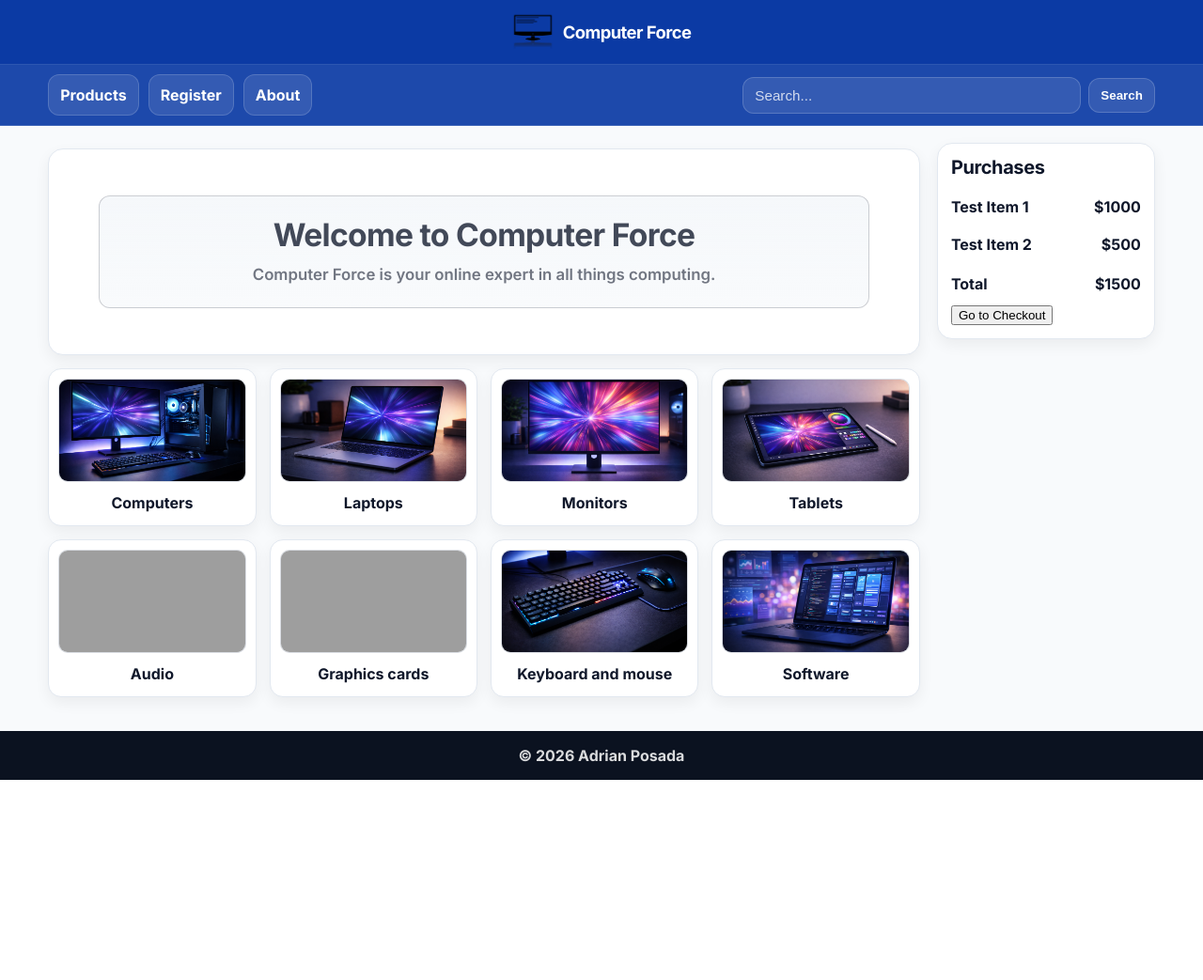
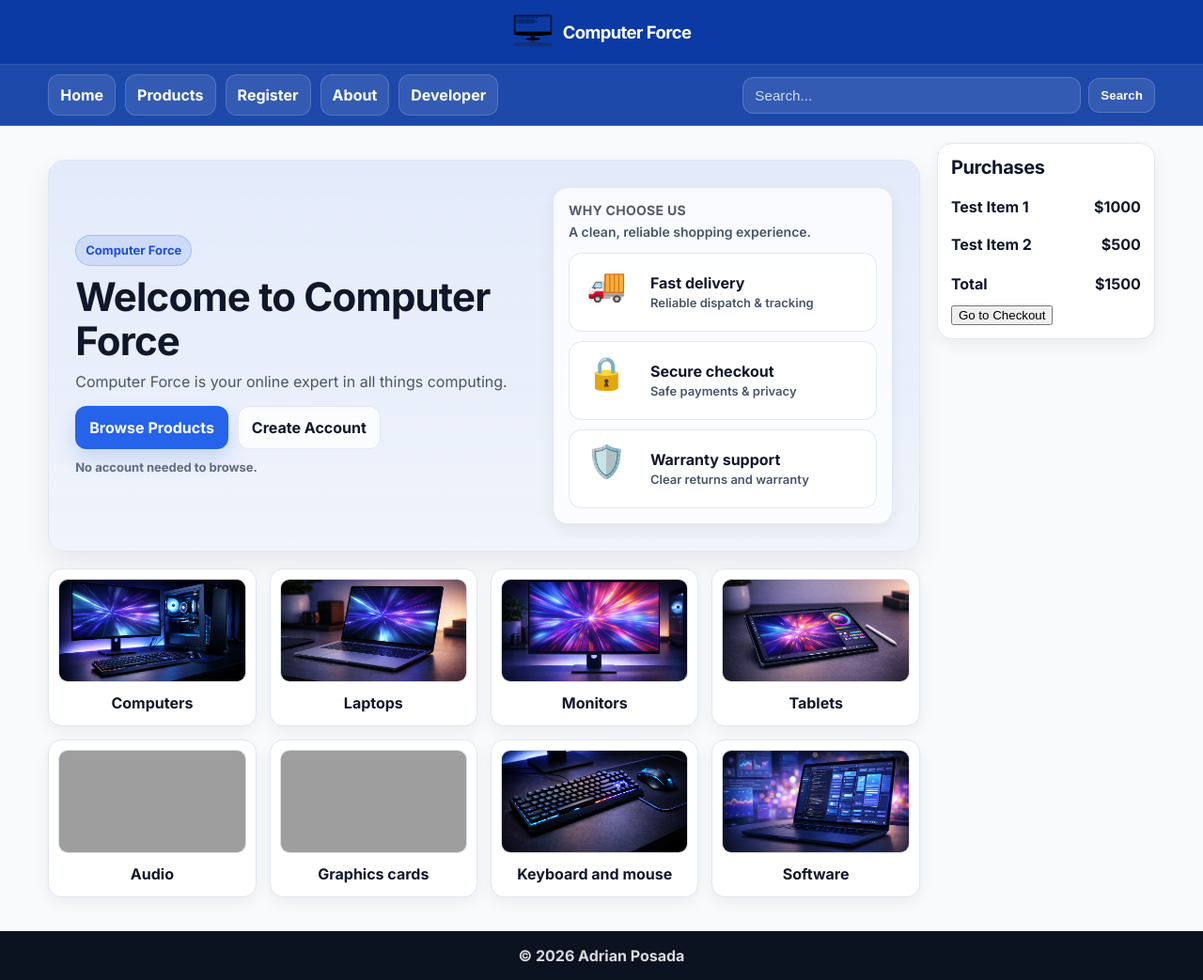
Before and after one commit to apg10/computer_force, a Django app: page / in a window 1280 px wide. Shown: the whole page at 94% size. Before the commit the page ends 830 px from the top, so only its background shows below. Run offline with Django 5.2, Linux system fonts and the light colour scheme; grey boxes are pictures that could not be loaded.

Commit message:
finalizando el sitio web, para entrega

```diff
--- a/core/templates/core/home.html
+++ b/core/templates/core/home.html
@@ -8,14 +8,57 @@
 <div class="home-page">
 
   <!-- Hero wireframe box -->
-  <section class="home-hero" aria-label="Hero">
-    <div class="home-hero__inner">
-      <h1 class="home-hero__title">Welcome to Computer Force</h1>
-      <p class="home-hero__subtitle">
+   <section class="hero" aria-label="Welcome">
+  <div class="hero-inner">
+    <div class="hero-left">
+      <p class="hero-badge">Computer Force</p>
+      <h1 class="hero-title">Welcome to Computer Force</h1>
+      <p class="hero-subtitle">
         Computer Force is your online expert in all things computing.
       </p>
+
+      <div class="hero-actions">
+        <a class="btn btn-primary" href="{% url 'core:products' %}">Browse Products</a>
+        <a class="btn btn-outline" href="{% url 'accounts:register' %}">Create Account</a>
+      </div>
+
+      <p class="hero-note">No account needed to browse.</p>
     </div>
-  </section>
+
+    <div class="hero-right" aria-label="Highlights">
+      <div class="hero-panel">
+        <h3 class="hero-panel-title">Why choose us</h3>
+        <p class="hero-panel-subtitle">A clean, reliable shopping experience.</p>
+
+        <ul class="hero-features" aria-label="Key benefits">
+          <li class="hero-feature">
+            <span class="hero-icon" aria-hidden="true">🚚</span>
+            <div>
+              <strong>Fast delivery</strong>
+              <span>Reliable dispatch & tracking</span>
+            </div>
+          </li>
+
+          <li class="hero-feature">
+            <span class="hero-icon" aria-hidden="true">🔒</span>
+            <div>
+              <strong>Secure checkout</strong>
+              <span>Safe payments & privacy</span>
+            </div>
+          </li>
+
+          <li class="hero-feature">
+            <span class="hero-icon" aria-hidden="true">🛡️</span>
+            <div>
+              <strong>Warranty support</strong>
+              <span>Clear returns and warranty</span>
+            </div>
+          </li>
+        </ul>
+      </div>
+    </div>
+  </div>
+</section>
 
   <!-- 8 categories (wireframe grid 4x2 desktop, 2 cols mobile) -->
   <section aria-label="Main product categories">
--- a/core/urls.py
+++ b/core/urls.py
@@ -5,4 +5,5 @@ urlpatterns = [
     path("", views.home, name="home"),
     path("products/", views.products, name="products"),
     path("about/", views.about, name="about"),
+    path("developer/", views.developer_profile, name="developer"),
 ]
--- a/core/views.py
+++ b/core/views.py
@@ -39,3 +39,6 @@ def products(request):
 
 def about(request):
     return render(request, "core/about.html")
+
+def developer_profile(request):
+    return render(request, "core/developer.html")
--- a/static/css/styles.css
+++ b/static/css/styles.css
@@ -36,26 +36,23 @@ body{
   line-height:1.5;
   color:var(--text);
   background:var(--bg);
-}
-img{ max-width:100%; display:block; }
-a{ text-decoration:none; color:inherit; }
-ul{ margin:0; padding:0; }
-.container{ width:min(92%, 1180px); margin:0 auto; }
-
-html, body{ height:100%; }
-
-body{
   min-height:100vh;
   display:flex;
   flex-direction:column;
 }
+
+img{ max-width:100%; display:block; }
+a{ text-decoration:none; color:inherit; }
+ul{ margin:0; padding:0; }
+
+.container{ width:min(92%, 1180px); margin:0 auto; }
+
 .page-shell{
   flex:1;
-}
-.site-footer{
-  margin-top:auto;
+  padding:18px 0 26px;
 }
 
+.site-footer{ margin-top:auto; }
 
 /* ---------- Accessibility ---------- */
 .skip-link{
@@ -98,11 +95,32 @@ p{ margin:0 0 12px 0; color:var(--muted); }
   font-weight:800;
   border:1px solid transparent;
   cursor:pointer;
+  transition:transform .12s ease, background .12s ease, box-shadow .12s ease, border-color .12s ease;
+  user-select:none;
+}
+
+.btn:hover{
+  transform:translateY(-1px);
+  box-shadow:var(--shadow-sm);
+}
+
+.btn-primary{
   background:var(--brand);
   color:#fff;
-  transition:transform .12s ease, background .12s ease, box-shadow .12s ease;
+  box-shadow:0 10px 22px rgba(37,99,235,.20);
 }
-.btn:hover{ background:var(--brand-dark); transform:translateY(-1px); box-shadow:var(--shadow-sm); }
+.btn-primary:hover{ background:var(--brand-dark); }
+
+.btn-outline{
+  background:rgba(255,255,255,.78);
+  color:var(--text);
+  border-color:var(--border);
+}
+.btn-outline:hover{
+  background:var(--surface);
+  border-color:rgba(2,6,23,.16);
+}
+
 .btn-checkout{ width:100%; margin-top:12px; }
 
 /* =========================
@@ -303,64 +326,150 @@ p{ margin:0 0 12px 0; color:var(--muted); }
 .purchase-total td{ padding-top:10px; font-weight:900; }
 
 /* =========================
-   HOME (wireframe)
-   Needs markup:
-   .home-page .home-hero .home-hero__inner .home-hero__title
-   .home-page .category-grid .category-tile ...
+   HOME (Hero + categories)
 ========================= */
-.home-page .home-hero{
-  margin:6px 0 14px;
-  background:var(--surface);
-  border:1px solid var(--border);
-  border-radius:var(--radius);
-  box-shadow:var(--shadow-sm);
-  min-height:220px;
-  display:flex;
-  align-items:center;
-  justify-content:center;
-  padding:22px;
+.home-page .hero{
+  background: linear-gradient(180deg, rgba(37,99,235,.10), rgba(37,99,235,.04));
+  border: 1px solid var(--border);
+  border-radius: 18px;
+  box-shadow: var(--shadow);
+  padding: 28px;
+  margin: 18px 0 18px;
 }
 
-.home-page .home-hero__inner{
-  width:100%;
-  max-width:820px;
-  border:1px solid rgba(2,6,23,.18);
-  border-radius:12px;
-  background:linear-gradient(to bottom, rgba(241,245,249,.7), rgba(248,250,252,.9));
-  padding:22px 18px;
-
-  /* THIS is the fix */
-  display:flex;
-  flex-direction:column;
-  align-items:center;
-  justify-content:center;
-  gap:10px;
-  text-align:center;
+.home-page .hero-inner{
+  display: grid;
+  grid-template-columns: 1.15fr .85fr;
+  gap: 18px;
+  align-items: center;
 }
 
-.home-page .home-hero__title{
-  margin:0;
-  font-size:2.1rem;
-  font-weight:900;
-  letter-spacing:-0.02em;
-  color:rgba(15,23,42,.78);
+.home-page .hero-badge{
+  display: inline-block;
+  padding: 6px 10px;
+  border-radius: 999px;
+  background: rgba(37,99,235,.12);
+  border: 1px solid rgba(37,99,235,.25);
+  color: var(--brand-dark);
+  font-weight: 800;
+  font-size: 13px;
+  margin: 0 0 10px;
 }
 
-.home-page .home-hero__subtitle{
-  margin:0;
-  max-width:54ch;
-  font-size:1.05rem;
-  font-weight:600;
-  color:rgba(15,23,42,.58);
+.home-page .hero-title{
+  margin: 0 0 8px;
+  font-size: 42px;
+  line-height: 1.1;
+  letter-spacing: -0.02em;
 }
 
-/* 2 cols mobile, 4 cols desktop (wireframe) */
+.home-page .hero-subtitle{
+  margin: 0 0 14px;
+  color: var(--muted);
+  font-size: 16px;
+  max-width: 58ch;
+}
+
+.home-page .hero-actions{
+  display: flex;
+  gap: 10px;
+  flex-wrap: wrap;
+  margin: 0 0 10px;
+}
+
+.home-page .hero-note{
+  margin: 0;
+  color: rgba(71,85,105,.85);
+  font-size: 13px;
+  font-weight: 700;
+}
+
+/* Right panel: single premium card */
+.home-page .hero-right{ display:block; }
+
+.home-page .hero-panel{
+  background: rgba(255,255,255,.78);
+  border: 1px solid var(--border);
+  border-radius: 16px;
+  padding: 16px;
+  box-shadow: var(--shadow-sm);
+}
+
+.home-page .hero-panel-title{
+  margin: 0 0 4px;
+  font-size: 14px;
+  letter-spacing: .02em;
+  text-transform: uppercase;
+  color: rgba(15,23,42,.70);
+}
+
+.home-page .hero-panel-subtitle{
+  margin: 0 0 12px;
+  color: var(--muted);
+  font-weight: 600;
+  font-size: 14px;
+}
+
+.home-page .hero-features{
+  list-style: none;
+  display: grid;
+  gap: 10px;
+  margin: 0;
+  padding: 0;
+}
+
+.home-page .hero-feature{
+  display: grid;
+  grid-template-columns: 34px 1fr;
+  gap: 10px;
+  align-items: start;
+  padding: 10px 12px;
+  border-radius: 14px;
+  border: 1px solid rgba(226,232,240,.95);
+  background: rgba(255,255,255,.85);
+}
+
+.home-page .hero-icon{
+  width: 56px;
+  height: 56px;
+  display: inline-flex;
+  align-items: center;
+  justify-content: center;
+  font-size: 34px !important;
+  line-height: 1 !important;
+
+  margin-top: 6px;        /* lo baja */
+  margin-left: 6px;       /* lo corre a la derecha */
+}
+
+/* Give the icon column more room so it doesn't look tight */
+.home-page .hero-feature{
+  grid-template-columns: 60px 1fr;
+  gap: 14px;
+  align-items: center;
+}
+
+.home-page .hero-feature span{
+  display:block;
+  color: var(--muted);
+  font-weight: 600;
+  font-size: 13px;
+}
+
+/* Mobile hero */
+@media (max-width: 820px){
+  .home-page .hero-inner{ grid-template-columns: 1fr; }
+  .home-page .hero-title{ font-size: 34px; }
+}
+
+/* Categories grid (2 cols mobile, 4 cols desktop) */
 .home-page .category-grid{
   display:grid;
   grid-template-columns:repeat(2, 1fr);
   gap:14px;
   margin-top:10px;
 }
+
 @media (min-width: 601px){
   .home-page .category-grid{ grid-template-columns:repeat(4, 1fr); }
 }
--- a/templates/base.html
+++ b/templates/base.html
@@ -48,9 +48,11 @@
       <!-- Desktop nav -->
       <nav class="menu-nav" aria-label="Main navigation">
         <ul>
+          <li><a href="{% url 'core:home' %}">Home</a></li>
           <li><a href="{% url 'core:products' %}">Products</a></li>
           <li><a href="{% url 'accounts:register' %}">Register</a></li>
           <li><a href="{% url 'core:about' %}">About</a></li>
+          <li><a href="{% url 'core:developer' %}">Developer</a></li>
         </ul>
       </nav>
 
```
Also changed, not shown: other parts of static/css/styles.css (+189 -107 lines), core/templates/core/developer.html (added, +84 -0 lines).
